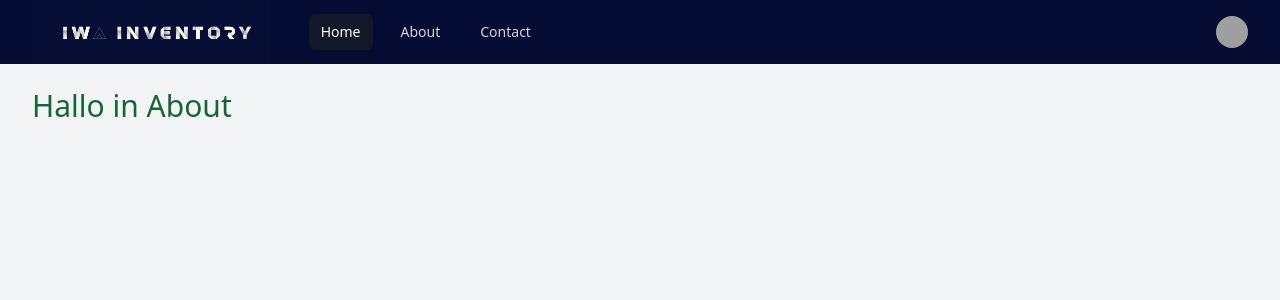
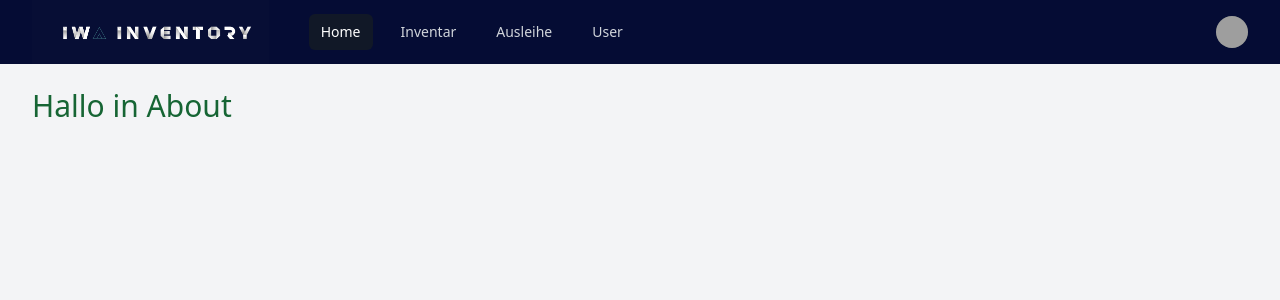
Before and after one commit to PanteraLX/iwa-inventory, a Django app: page /about/ in a window 1280 px wide. Shown: the top 300 px of the page. Run offline with Django 4.2, Linux system fonts and the light colour scheme; the visitor is signed in with stand-in values (Sample User, id 1); style sheets or scripts are compiled from the project's sources; parts of the project's set-up code (start-up, migrations or seed data) failed here and were passed over; some libraries are stand-ins or nearby versions; grey boxes are pictures that could not be loaded.

Commit message:
Update refs in navbar

```diff
--- a/app/templates/app/_base.html
+++ b/app/templates/app/_base.html
@@ -30,12 +30,14 @@
                 <a href="/" class="bg-gray-900 text-white px-3 py-2 rounded-md text-sm font-medium"
                   aria-current="page">Home</a>
 
-                <a href="#"
-                  class="text-gray-300 hover:bg-gray-700 hover:text-white px-3 py-2 rounded-md text-sm font-medium">About</a>
-
-                <a href="#"
-                  class="text-gray-300 hover:bg-gray-700 hover:text-white px-3 py-2 rounded-md text-sm font-medium">Contact</a>
-
+                <a href="{% url 'inventory_items'%}"
+                  class="text-gray-300 hover:bg-gray-700 hover:text-white px-3 py-2 rounded-md text-sm font-medium">Inventar</a>
+                <a href="{% url 'inventory_items'%}"
+                  class="text-gray-300 hover:bg-gray-700 hover:text-white px-3 py-2 rounded-md text-sm font-medium">Ausleihe</a>
+                {% if user.is_authenticated %}
+                <a href="{% url 'user_create'%}"
+                  class="text-gray-300 hover:bg-gray-700 hover:text-white px-3 py-2 rounded-md text-sm font-medium">User</a>
+                {% endif %}
               </div>
             </div>
           </div>
@@ -71,7 +73,7 @@
                   id="user-menu">
                   <!-- Active: "bg-gray-100", Not Active: "" -->
                   {% if user.is_authenticated %}
-                  <a href="accounts/" class="block px-4 py-2 text-sm text-gray-700" role="menuitem" tabindex="-1"
+                  <a href="{% url 'user_update' user.id %}" class="block px-4 py-2 text-sm text-gray-700" role="menuitem" tabindex="-1"
                     id="user-menu-item-0">Your Profile</a>
                   <a href="/accounts/logout" class="block px-4 py-2 text-sm text-gray-700" role="menuitem" tabindex="-1"
                     id="user-menu-item-2">Logout</a>
```
